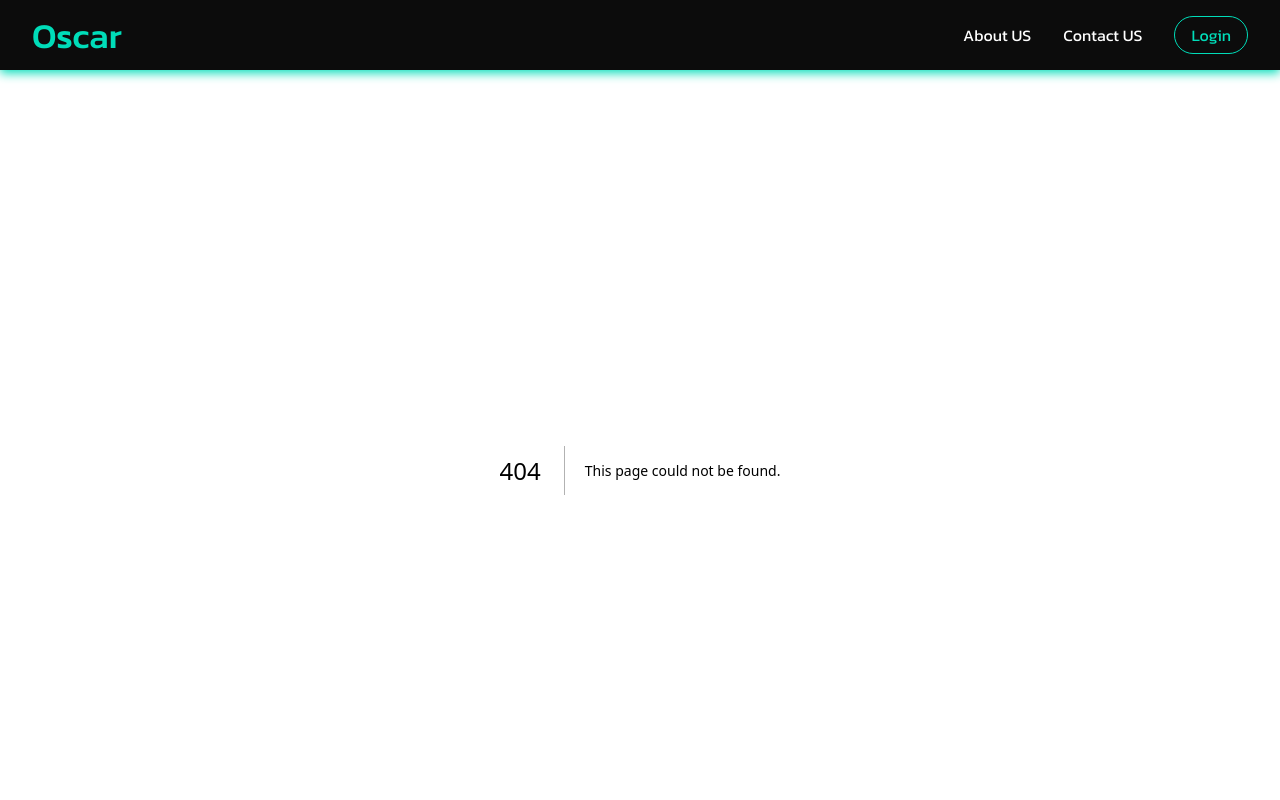
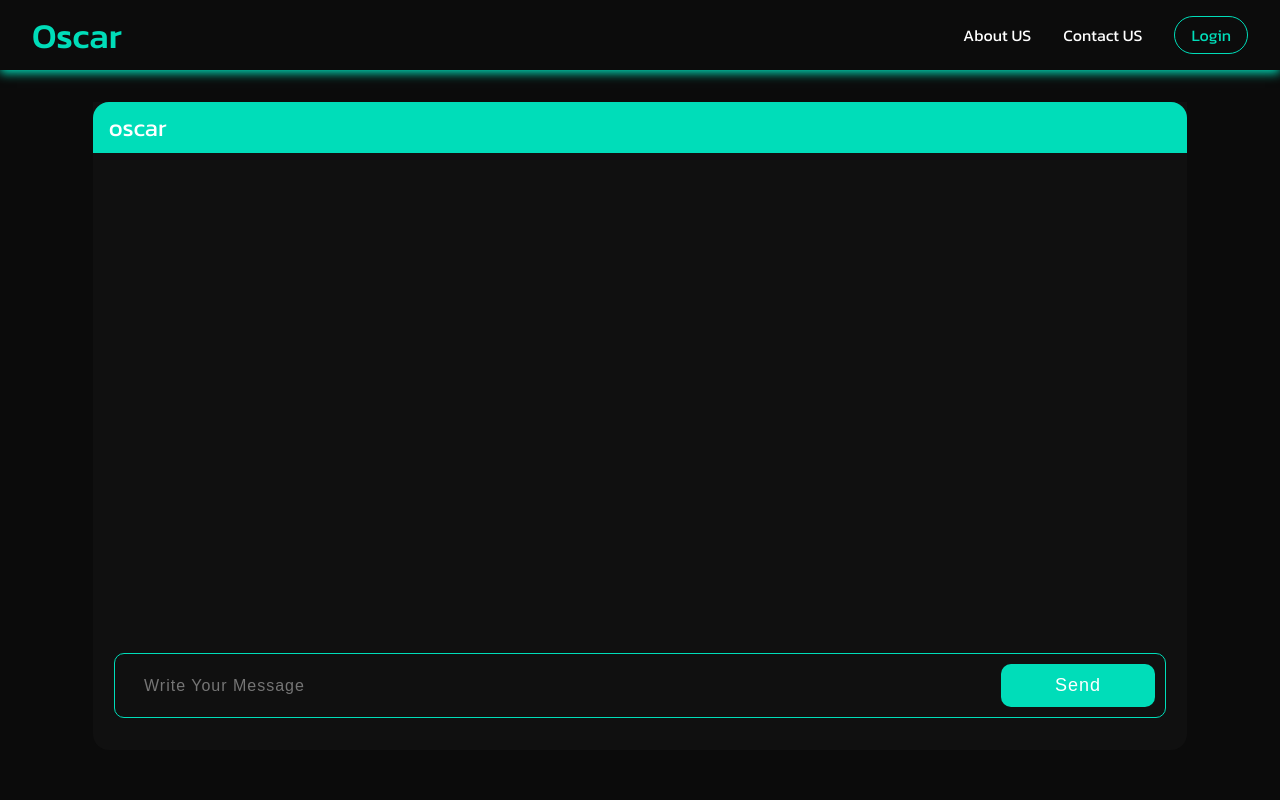
Before and after one commit to ahmed-maatty/Ai-Model, a Next.js app in the folder client/: page /chat in a window 1280 px wide. Before the commit this address had no page. Shown: the top 800 px of the page. Built offline with nearby package versions, Linux system fonts and the light colour scheme.

Commit message:
chat page

```diff
--- /dev/null
+++ b/client/src/app/chat/page.tsx
@@ -0,0 +1,18 @@
+import React from "react";
+
+function page() {
+  return (
+    <section className="chatSection">
+      <div className="chatScreen">
+        <h1>oscar</h1>
+        <div className="screen"></div>
+        <div className="input_btn_send">
+          <input type="text" placeholder="Write Your Message" />
+          <button>Send</button>
+        </div>
+      </div>
+    </section>
+  );
+}
+
+export default page;
--- a/client/src/app/globals.css
+++ b/client/src/app/globals.css
@@ -343,6 +343,7 @@ footer .footer_content .social_media img {
   padding: 1rem;
   background-color: #181818;
   width: 90%;
+  color: white;
 }
 
 .contactUsSection .contact_us_content h4 {
@@ -432,3 +433,67 @@ footer .footer_content .social_media img {
   font-weight: 400;
   text-decoration: underline;
 }
+
+.chatSection {
+  padding: 2rem;
+}
+
+.chatSection .chatScreen {
+  background-color: #101010;
+  width: 90%;
+  margin: 0 auto;
+  display: flex;
+  flex-direction: column;
+  padding-bottom: 2rem;
+  border-bottom-left-radius: 16px;
+  border-bottom-right-radius: 16px;
+}
+
+.chatSection .chatScreen h1 {
+  background-color: #00ddb9;
+  color: white;
+  font-weight: 400;
+  padding: 0.5rem 1rem;
+  border-top-left-radius: 16px;
+  border-top-right-radius: 16px;
+}
+
+.chatSection .chatScreen .screen {
+  width: 100%;
+  height: 500px;
+}
+
+.chatSection .chatScreen .input_btn_send {
+  width: calc(100% - 4rem);
+  padding: 10px;
+  border: 1px solid #00ddb9;
+  border-radius: 10px;
+  margin: 0 auto;
+  display: flex;
+  align-items: center;
+  justify-content: space-between;
+}
+
+.chatSection .chatScreen .input_btn_send input {
+  padding: 0.7rem 1.2rem;
+  width: 80%;
+  border: 0;
+  outline: 0;
+  background-color: transparent;
+  color: white;
+  font-size: 16px;
+  letter-spacing: 1px;
+}
+
+.chatSection .chatScreen .input_btn_send button {
+  width: 15%;
+  padding: 0.7rem 1.2rem;
+  border-radius: 10px;
+  color: white;
+  background-color: #00ddb9;
+  border: 0;
+  outline: 0;
+  font-size: 18px;
+  letter-spacing: 1px;
+  cursor: pointer;
+}
```
